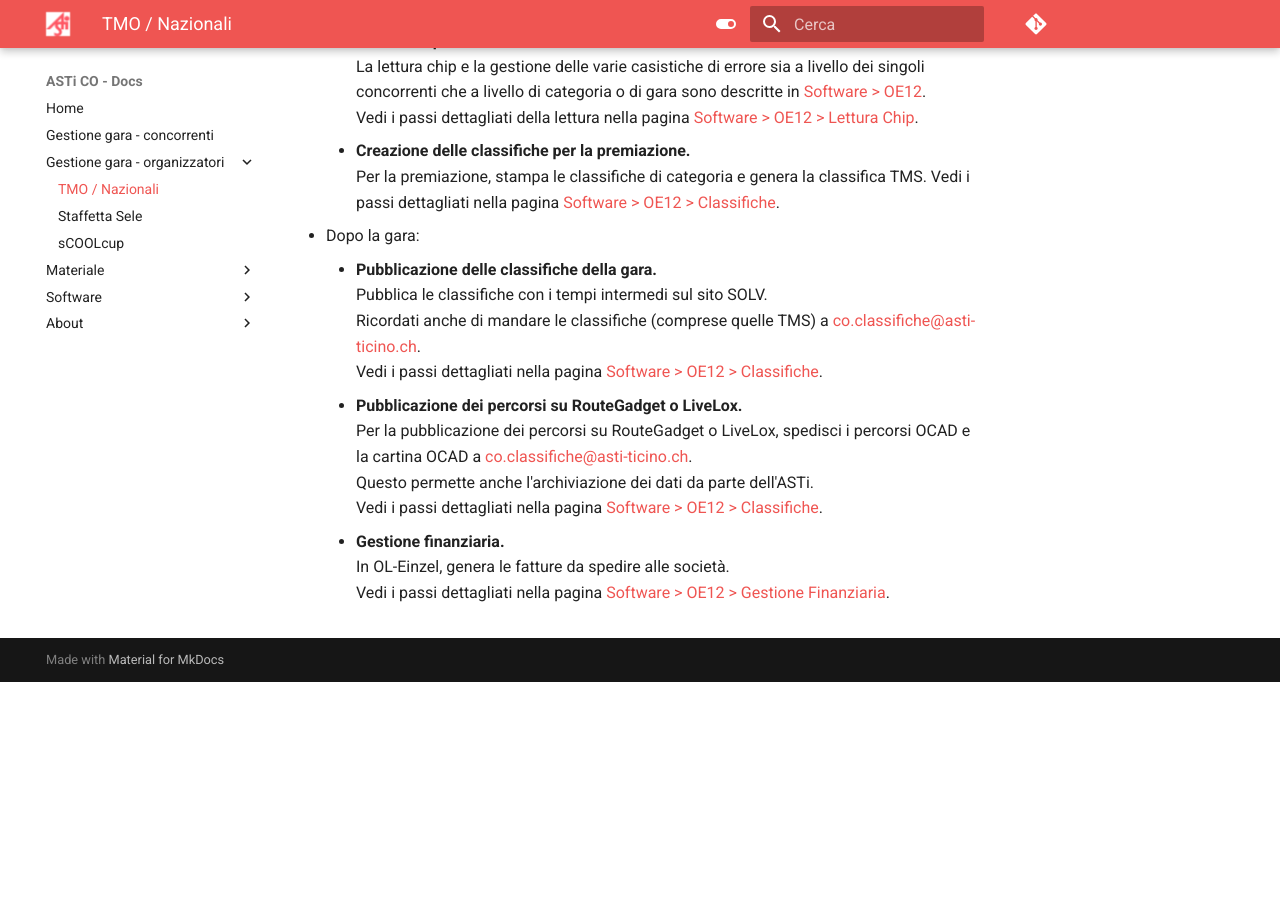
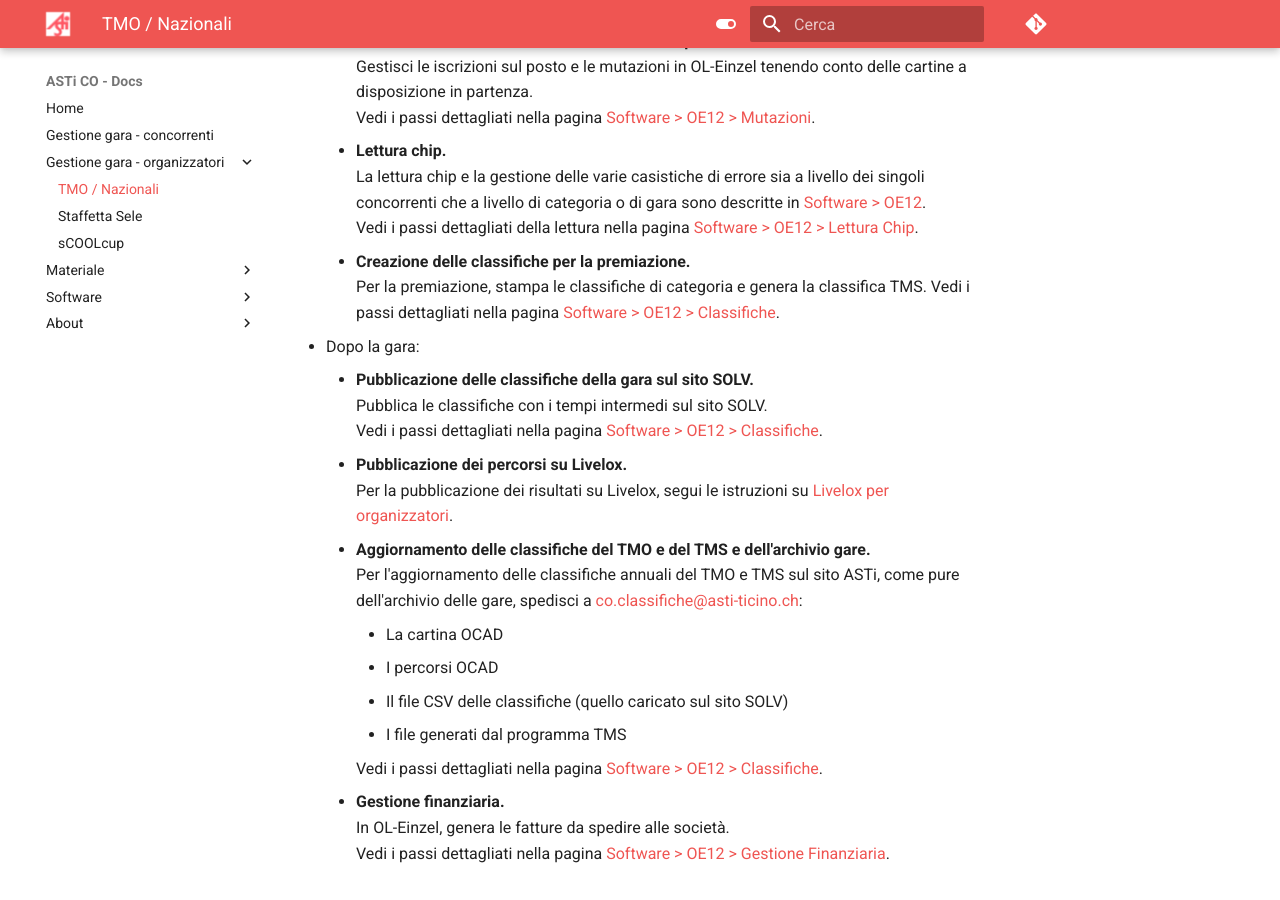
Before and after one commit to asti-co/doc, an MkDocs documentation site: the page built from docs/gestione_gara_org/tmo_nazionali.md, in a window 1280 px wide and 900 px high, scrolled down 2671 px. Built offline with MkDocs 1.6.1 and Material for MkDocs 9.7.7, drawn with Linux system fonts in a browser that asks for light colours; comment, search, counter and statistics services are not loaded; before the commit the page ends 3353 px from its top, so only the background shows below that; some of the changed text lies outside the part shown.

Commit message:
Gestione livelox non più centralizzata

```diff
--- a/docs/gestione_gara_org/tmo_nazionali.md
+++ b/docs/gestione_gara_org/tmo_nazionali.md
@@ -46,6 +46,9 @@
     - **Stampa delle cartine.**
         L'ASTi possiede una stampante speciale per la stampa di qualità delle cartine di gara, con i colori calibrati. Per la stampa delle descrizioni punti è sufficiente una normale stampante, ad esempio la stampante A4 dell'ASTi.
         Per la stampa delle etichette personalizzate dei concorrenti da attaccare alle cartine, vedi i passi dettagliati nella pagina [Varie pre-gara](../software/oe12/varie_pre_gara.md).
+    - **Creazione della gara su Livelox.**
+        È possibile creare l'evento in Livelox già qualche giorno prima della gara, senza che la cartina e i percorsi siano visibili ai concorrenti.
+        Vedi [Livelox per organizzatori](../software/analisi/livelox/organizzatori.md).
 
 - Il giorno di gara;
     - **Sincronizzazione scatolette SPORTident.**
@@ -71,14 +74,21 @@
         Per la premiazione, stampa le classifiche di categoria e genera la classifica TMS.
         Vedi i passi dettagliati nella pagina [Software > OE12 > Classifiche](../software/oe12/classifiche.md).
 - Dopo la gara:
-    - **Pubblicazione delle classifiche della gara.**
+    - **Pubblicazione delle classifiche della gara sul sito SOLV.**
         Pubblica le classifiche con i tempi intermedi sul sito SOLV.
-        Ricordati anche di mandare le classifiche (comprese quelle TMS) a [co.classifiche@asti-ticino.ch](mailto://co.classifiche@asti-ticino.ch).
         Vedi i passi dettagliati nella pagina [Software > OE12 > Classifiche](../software/oe12/classifiche.md).
-    - **Pubblicazione dei percorsi su RouteGadget o LiveLox.**
-        Per la pubblicazione dei percorsi su RouteGadget o LiveLox, spedisci i percorsi OCAD e la cartina OCAD a [co.classifiche@asti-ticino.ch](mailto://co.classifiche@asti-ticino.ch).
-        Questo permette anche l'archiviazione dei dati da parte dell'ASTi.
+    - **Pubblicazione dei percorsi su Livelox.**
+        Per la pubblicazione dei risultati su Livelox, segui le istruzioni su [Livelox per organizzatori](../software/analisi/livelox/organizzatori.md).
+    - **Aggiornamento delle classifiche del TMO e del TMS e dell'archivio gare.**
+        Per l'aggiornamento delle classifiche annuali del TMO e TMS sul sito ASTi, come pure dell'archivio delle gare, spedisci a [co.classifiche@asti-ticino.ch](mailto://co.classifiche@asti-ticino.ch):
+
+        - La cartina OCAD
+        - I percorsi OCAD
+        - Il file CSV delle classifiche (quello caricato sul sito SOLV)
+        - I file generati dal programma TMS
+
         Vedi i passi dettagliati nella pagina [Software > OE12 > Classifiche](../software/oe12/classifiche.md#classifiche-asti).
+
     - **Gestione finanziaria.**
         In OL-Einzel, genera le fatture da spedire alle società.
         Vedi i passi dettagliati nella pagina [Software > OE12 > Gestione Finanziaria](../software/oe12/finanze.md).
```
